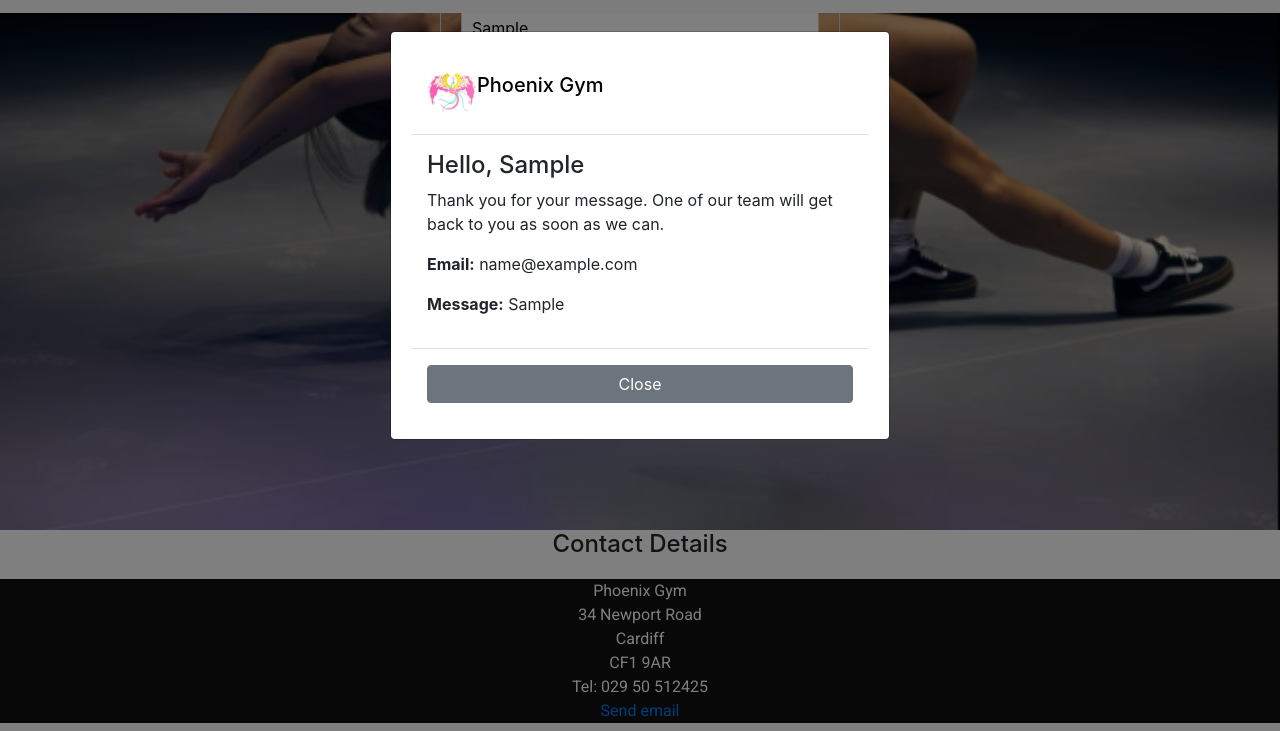
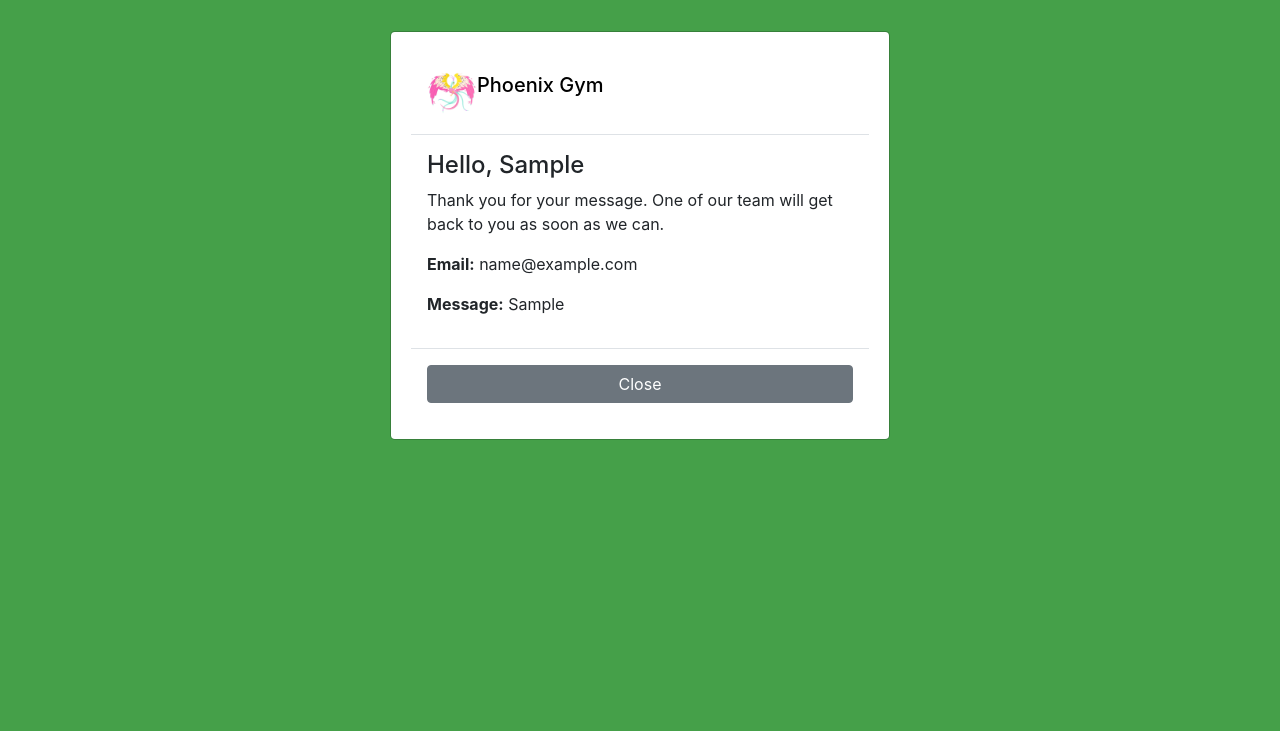
Before and after one commit to Whalley7/phoenix-gym, a website: page form.html in a window 1280 px wide. Both pictures are taken after typing "Sample", "name@example.com", "Sample" into the empty fields and a click on the button "Save". Shown: the part 486-1217 px from the top of the page. Drawn offline with nearby package versions, Linux system fonts and the light colour scheme; files whose address does not match are found by name.

Commit message:
customModal color

```diff
--- a/assets/css/style.css
+++ b/assets/css/style.css
@@ -31,9 +31,9 @@ h5 {
   width: 80%;
 }
 
-.modal-body (
-  background-color; pink;
-)
+#customModal {
+  background-color:#45a049;
+}
 
 
 /*----------------------Hero Image - Code Institute Love Running-*/
```
